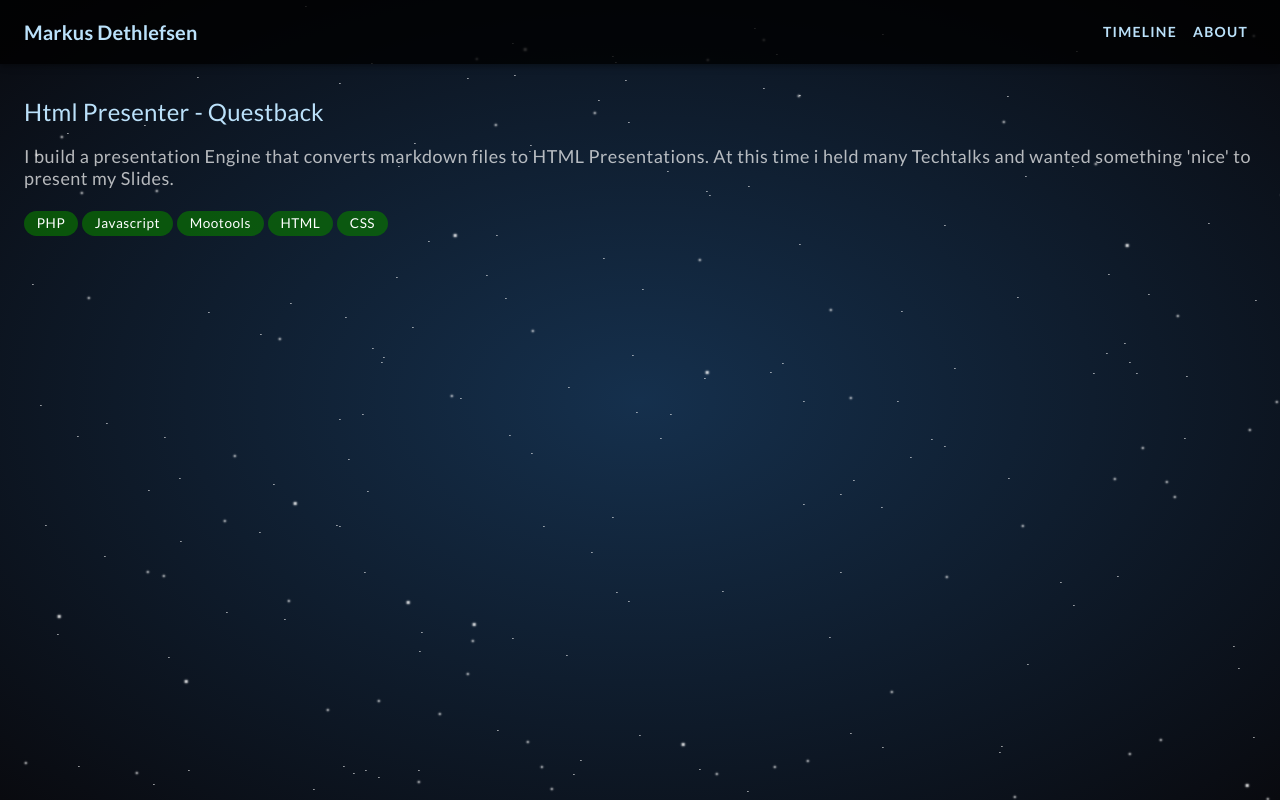
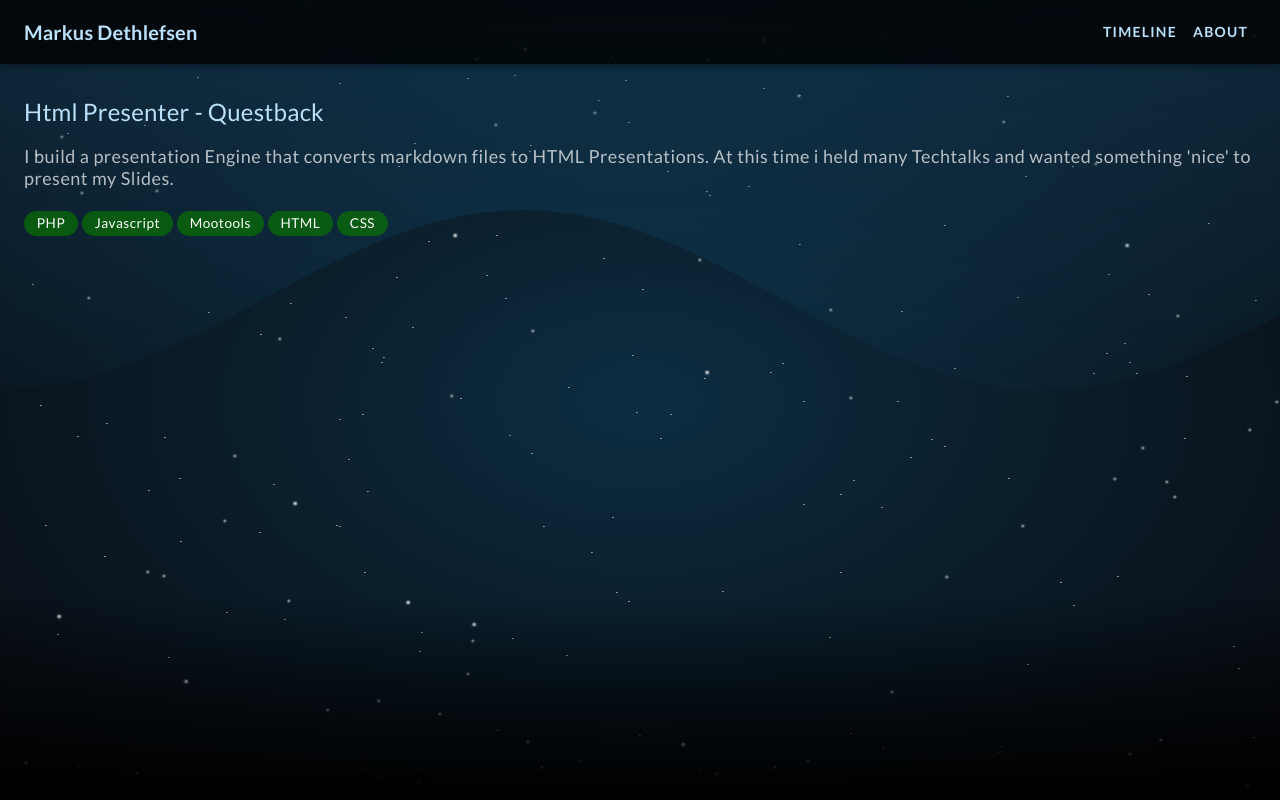
Before and after one commit to Drathal/portfolio, a Next.js app: page /project/about_me in a window 1280 px wide. Built offline with nearby package versions, Linux system fonts and the light colour scheme.

Commit message:
fix: a bit more layout

```diff
--- a/src/components/Layout.tsx
+++ b/src/components/Layout/index.tsx
@@ -4,8 +4,8 @@
 import CssBaseline from '@material-ui/core/CssBaseline'
 import { makeStyles } from '@material-ui/core/styles'
 
-import Header from './Header'
-import Starfield from './Starfield'
+import Header from '../Header'
+import Starfield from '../Starfield'
 interface IProps {
   pageTitle: string
 }
--- a/src/components/Starfield/index.tsx
+++ b/src/components/Starfield/index.tsx
@@ -14,7 +14,7 @@
 
 const useStyles = makeStyles({
   bg: {
-    background: 'radial-gradient(center, #15304d 0%, #090A0F 100%)',
+    background: 'radial-gradient(center, #0C2D41 0%, #090A0F 100%)',
     overflow: 'hidden',
     position: 'fixed',
     top: 0,
--- a/src/pages/_app.tsx
+++ b/src/pages/_app.tsx
@@ -2,7 +2,7 @@
 import { AppProps } from 'next/app'
 
 import { ThemeProvider } from '../theme'
-import styles from '../theme/App.module.css'
+import './app.css'
 
 const MyApp = ({ Component, pageProps }: AppProps): ReactNode => {
   const [style, setStyle] = useState<CSSProperties>({
@@ -17,11 +17,9 @@
   }, [])
 
   return (
-    <div className={styles['app-container']} style={style}>
+    <div style={style}>
       <ThemeProvider>
-        <div className={styles['content-container']}>
-          <Component {...pageProps} />
-        </div>
+        <Component {...pageProps} />
       </ThemeProvider>
     </div>
   )
--- /dev/null
+++ b/src/pages/app.css
@@ -0,0 +1,131 @@
+body::before {
+  content: '';
+  display: block;
+  height: 600px;
+  position: absolute;
+  top: 0;
+  left: 0;
+  width: 100%;
+  background: linear-gradient(
+    180deg,
+    rgba(24, 90, 129, 0.4),
+    rgba(24, 90, 129, 0) 75%
+  );
+  clip-path: polygon(
+    100% 0%,
+    0% 0%,
+    0% 65%,
+    1% 64.95%,
+    2% 64.8%,
+    3% 64.6%,
+    4% 64.3%,
+    5% 63.9%,
+    6% 63.45%,
+    7% 62.9%,
+    8% 62.25%,
+    9% 61.55%,
+    10% 60.8%,
+    11% 59.95%,
+    12% 59.05%,
+    13% 58.1%,
+    14% 57.1%,
+    15% 56.05%,
+    16% 55%,
+    17% 53.9%,
+    18% 52.8%,
+    19% 51.65%,
+    20% 50.5%,
+    21% 49.35%,
+    22% 48.2%,
+    23% 47.05%,
+    24% 45.9%,
+    25% 44.8%,
+    26% 43.75%,
+    27% 42.75%,
+    28% 41.75%,
+    29% 40.8%,
+    30% 39.9%,
+    31% 39.1%,
+    32% 38.35%,
+    33% 37.65%,
+    34% 37.05%,
+    35% 36.5%,
+    36% 36.05%,
+    37% 35.65%,
+    38% 35.35%,
+    39% 35.15%,
+    40% 35.05%,
+    41% 35%,
+    42% 35.05%,
+    43% 35.2%,
+    44% 35.45%,
+    45% 35.75%,
+    46% 36.15%,
+    47% 36.65%,
+    48% 37.2%,
+    49% 37.85%,
+    50% 38.55%,
+    51% 39.35%,
+    52% 40.2%,
+    53% 41.1%,
+    54% 42.05%,
+    55% 43.05%,
+    56% 44.1%,
+    57% 45.15%,
+    58% 46.3%,
+    59% 47.4%,
+    60% 48.55%,
+    61% 49.7%,
+    62% 50.85%,
+    63% 52%,
+    64% 53.15%,
+    65% 54.25%,
+    66% 55.35%,
+    67% 56.4%,
+    68% 57.45%,
+    69% 58.4%,
+    70% 59.35%,
+    71% 60.2%,
+    72% 61.05%,
+    73% 61.8%,
+    74% 62.45%,
+    75% 63.05%,
+    76% 63.6%,
+    77% 64.05%,
+    78% 64.4%,
+    79% 64.7%,
+    80% 64.85%,
+    81% 65%,
+    82% 65%,
+    83% 64.9%,
+    84% 64.75%,
+    85% 64.5%,
+    86% 64.2%,
+    87% 63.75%,
+    88% 63.25%,
+    89% 62.7%,
+    90% 62.05%,
+    91% 61.3%,
+    92% 60.5%,
+    93% 59.65%,
+    94% 58.75%,
+    95% 57.8%,
+    96% 56.8%,
+    97% 55.75%,
+    98% 54.65%,
+    99% 53.55%,
+    100% 52.4%
+  );
+}
+
+body::after {
+  content: '';
+  display: block;
+  height: 200px;
+  position: fixed;
+  bottom: 0;
+  left: 0;
+  width: 100%;
+  z-index: -1;
+  background: linear-gradient(0deg, rgba(0, 0, 0, 1), rgba(0, 0, 0, 0) 100%);
+}
--- a/src/theme/App.module.css
+++ /dev/null
@@ -1,8 +0,0 @@
-.app-container {
-  position: relative;
-  min-height: 100vh;
-}
-
-.content-container {
-  padding-bottom: 140px;
-}
--- a/src/theme/theme.ts
+++ b/src/theme/theme.ts
@@ -1,7 +1,7 @@
 import { createMuiTheme, ThemeOptions } from '@material-ui/core'
 
 export const paletteColorsDark = {
-  primary: '#ff7b00',
+  primary: '#b94a2c',
   secondary: '#0f4c75',
   error: '#E44C65',
   background: '#090A0F',
@@ -10,11 +10,12 @@
 }
 
 export const paletteColorsLight = {
-  primary: '#6886c5',
-  secondary: '#ffe0ac',
+  primary: '#b94a2c',
+  secondary: '#0f4c75',
   error: '#E44C65',
-  background: '#f9f9f9',
-  text: '#050505'
+  background: '#090A0F',
+  text: '#bbe1fa',
+  header: '#E44C65'
 }
 
 const options = (dark: boolean): ThemeOptions => {
```
Also changed, not shown: src/pages/about.tsx (+10 -10 lines).
